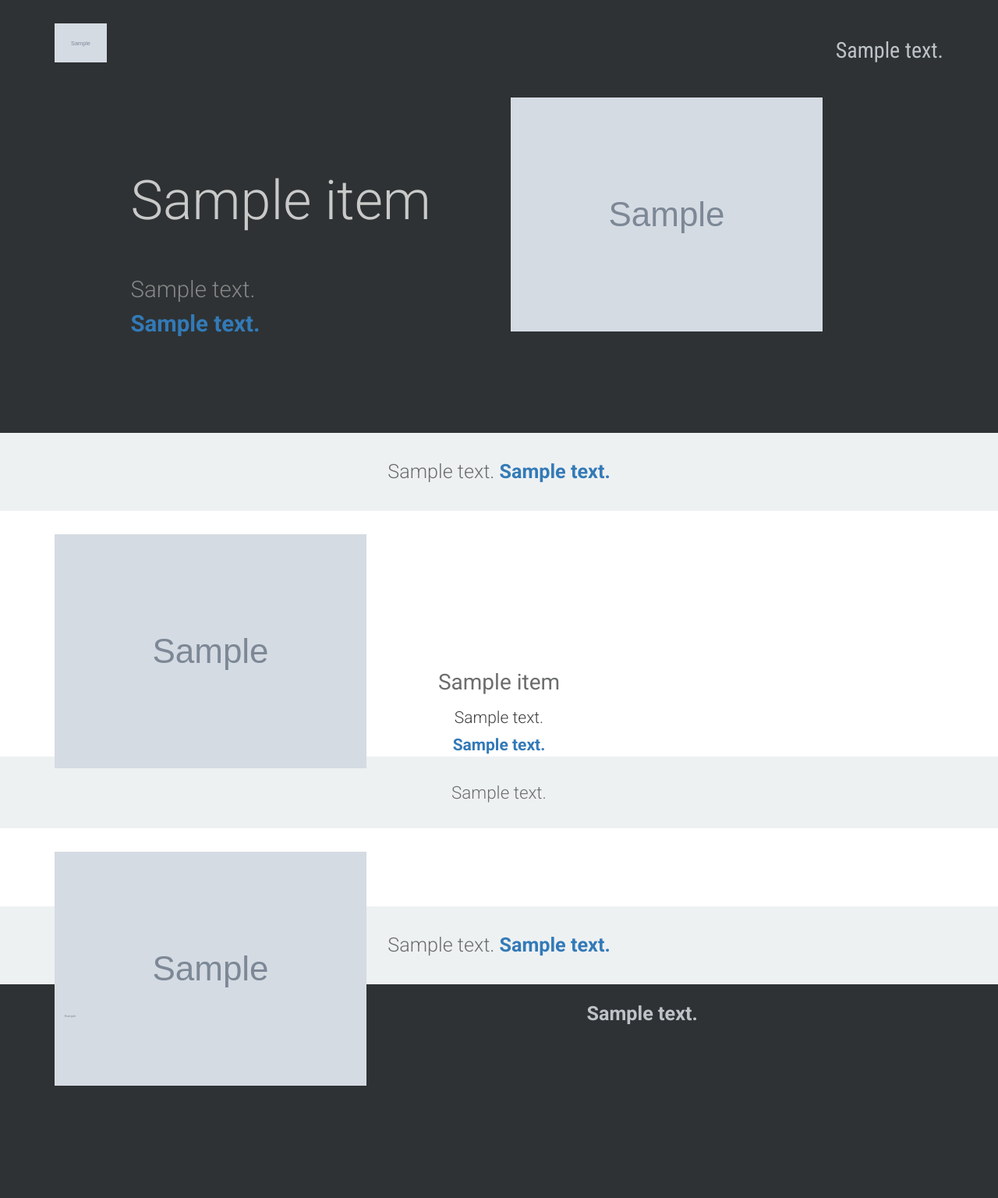
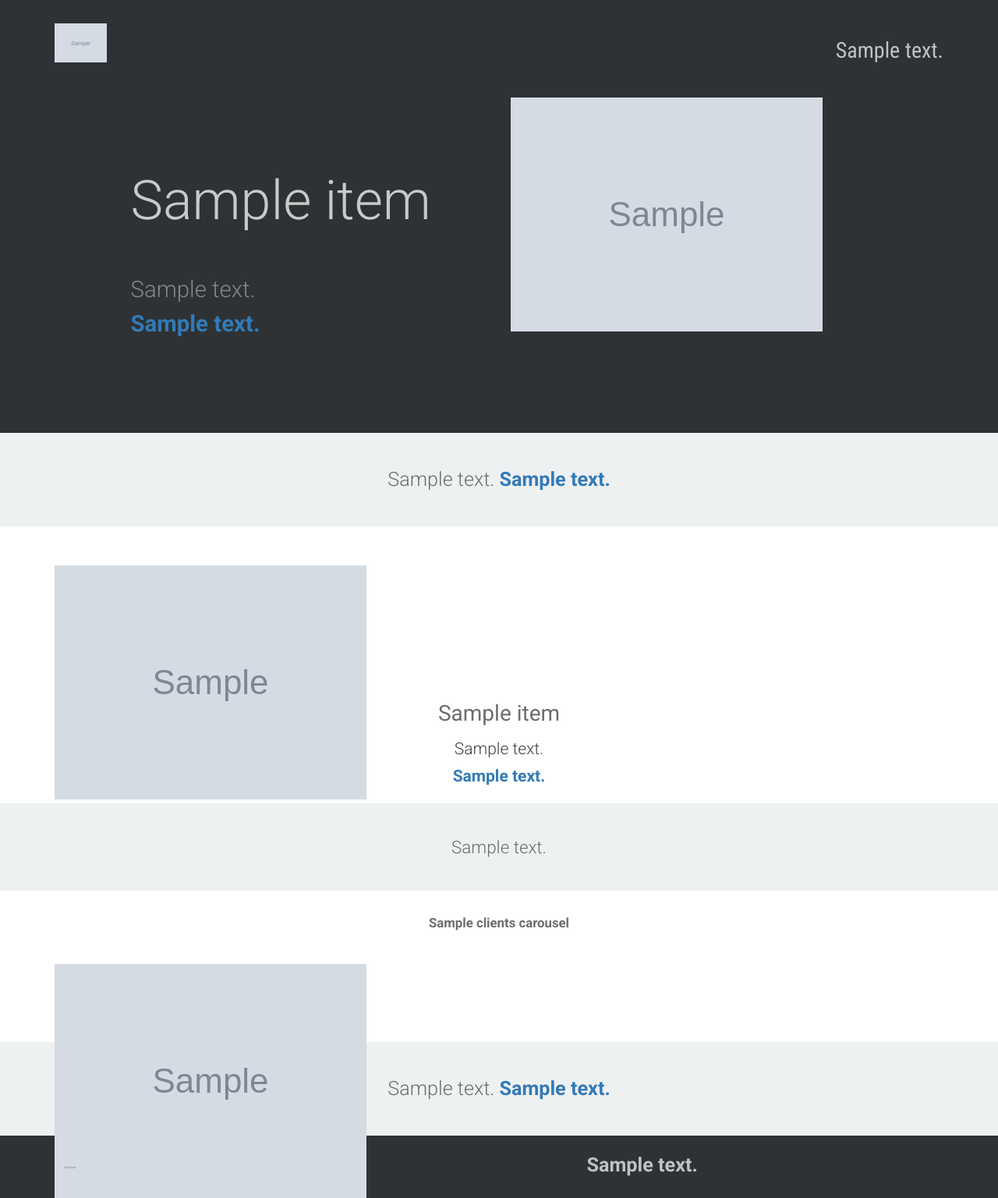
Before and after one commit to Bextr/Bextr-Website, a Flask app: template bextr/app/templates/home.html in a window 1280 px wide. Shown: the whole page at 78% size. Before the commit the page ends 1392 px from the top, so only its background shows below. Run offline with Flask 2, Linux system fonts and the light colour scheme; the template is opened without the code that fills it: most values are stand-ins (such as "Sample title", 1, 10 or a date in 2020); grey boxes marked "Sample" are stand-in pictures; some libraries are stand-ins or nearby versions.

Commit message:
move macros to their own file

```diff
--- a/bextr/app/__init__.py
+++ b/bextr/app/__init__.py
@@ -7,7 +7,7 @@ app.config.from_object('config')
 
 if not app.config['FROZEN']:
     from flask_bootstrap import Bootstrap
-    from .views import home, touchscreens, signage, about, contact
+    from .views import home, touchscreens, signage, about, contact  # @UnresolvedImport
     Bootstrap(app)
     app.register_blueprint(home)
     app.register_blueprint(touchscreens)
--- a/bextr/app/content/home.json
+++ b/bextr/app/content/home.json
@@ -116,6 +116,8 @@
         }
     },
     "middle_text":"Bextr combines made-to-order interactive software with industrial grade touch screen hardware to deliver versatile and durable solutions.",
+    "clients_carousel":{
+    	"title": "OUR CLIENTS",
     	"clients":[
 	        {
 	            "file":"img/client_1.png",
@@ -149,3 +151,4 @@
 	        }
 	    ]
     }
+}
--- a/bextr/app/static/css/layout.css
+++ b/bextr/app/static/css/layout.css
@@ -3,6 +3,8 @@ html, body {
     background-color: #2E3234;
     width: 100%;
     height: 100%;
+    font-family: 'Roboto', sans-serif;
+    font-weight: 400;
 }
 
 a, a:active, a:focus {
@@ -57,7 +59,6 @@ ul {
 
 .navbar-inverse .navbar-nav > li > a {
     font-family: 'Roboto Condensed', sans-serif;
-    font-weight: 400;
     font-size: 180%;
     color: #BDC3C7;
 }
@@ -100,7 +101,6 @@ ul {
     color: grey;
 }
 
-
 .slick-dots {
    bottom: initial;
 }
@@ -116,10 +116,21 @@ ul {
 }
 /* jquery slick end */
 
+
 .clients-wrapper {
     background-color: white;
     padding-top: 30px;
+    padding-bottom: 30px;
 }
+
+.clients-title {
+    font-weight: 700;
+    font-size: 120%;
+    color: #6c6d6d;
+    text-align: center;
+    margin-bottom: 40px;
+}
+
 
 .clients-img {
     width: 100%;
@@ -128,7 +139,8 @@ ul {
 
 .sec-carousel-wrapper {
     background-color: white;
-    padding-top: 30px;
+    padding-top: 50px;
+    padding-bottom: 20px;
 }
 
 .sec-slide-img {
@@ -137,7 +149,6 @@ ul {
 }
 
 .sec-slide-title, .sec-slide-copy, .sec-slide-action {
-    font-family: 'Roboto', sans-serif;
     text-align: center;
 }
 
@@ -168,12 +179,11 @@ ul {
 }
 
 .slide-img {
-    width: 300px;
+    width: inherit;
     height: 150px;
 }
 
 .slide-txt {
-    font-family: 'Roboto', sans-serif;
     font-weight: 300;
     text-align: center;
     margin-bottom: 40px;
@@ -204,20 +214,15 @@ ul {
 }
 
 .middle-text {
-    font-family: 'Roboto', sans-serif;
     font-weight: 300;
     font-size: 160%;
     color: #6c6d6d;
-    width: 100%;
-    display: table;
     text-align: center;
 }
 
 .middle-text > div {
-    display: table-cell;
-    vertical-align: middle;
-    padding-top: 30px;
-    padding-bottom: 30px;
+    width: 80%;
+    margin: 40px auto;
 }
 
 .cta-wrapper {
@@ -225,11 +230,10 @@ ul {
 }
 
 .cta-top, .cta-bottom {
-    font-family: 'Roboto', sans-serif;
     font-weight: 300;
     font-size: 180%;
     color: #6c6d6d;
-    height: 100px;
+    height: 120px;
     width: 100%;
     display: table;
     text-align: center;
@@ -248,7 +252,6 @@ ul {
 
 /* footer start */
 .footer-menu a {
-    font-family: 'Roboto', sans-serif;
     font-weight: 700;
     font-size: 180%;
     color: #BDC3C7;
@@ -312,10 +315,6 @@ ul {
         height: 300px;
     }
 
-    .slide-img {
-        width: 283px;
-    }
-
     .slide-txt {
         text-align: initial;
         margin-bottom: initial;
@@ -332,7 +331,7 @@ ul {
     }
 
     .slide-copy {
-       font-size: 155%;
+        font-size: 155%;
         margin-top: 12%;
     }
 
@@ -365,10 +364,6 @@ ul {
         height: 400px;
     }
 
-    .slide-img {
-        width: 374px;
-    }
-
     .slide-title {
         font-size: 420%;
     }
@@ -393,11 +388,6 @@ ul {
         margin-left: 70px;
     }
     /* header end */
-
-
-    .slide-img {
-        width: 458px;
-    }
 
     .slide-title {
         font-size: 500%;
--- a/bextr/app/templates/home.html
+++ b/bextr/app/templates/home.html
@@ -1,90 +1,15 @@
 {% extends "layout.html" %}
-
-{%- macro render_cta(cont, cls) %}
-        <div class="cta-wrapper">
-            <div class="container">
-                <div class="{{ cls }}">
-                    <div>{{ cont.text }} <span class="cta-action"><a href="{{ cont.action.url }}">{{ cont.action.text.replace(' ', '&nbsp;')|safe }}</a></span>
-                    </div>
-                </div>
-            </div>
-        </div>
-{%- endmacro %}
+{% from 'template_macros.html' import cta, main_crs, sec_crs, middle_text, clients_crs %}
 
 {% block title %}{{ c_page.page_title }}{% endblock %}
 
 {%- block content %}
-        <div class="container">
-            <div class="main-carousel">
-            {%- for item in c_page.main_carousel.slides %}
-                <div class="row">
-                    <div class="col-xs-12 col-sm-5 col-sm-offset-1">
-                        <div class="slide-txt">
-                            <div class="slide-txt-wrapper">
-                                <div class="slide-title">{{ item.title }}</div>
-                                <div class="slide-copy">{{ item.text }}</div>
-                                <div class="slide-action">
-                                    <a href="{{ item.action.url }}">{{ item.action.text }}</a>
-                                </div>
-                            </div>
-                        </div>
-                    </div>
-                    <div class="col-xs-12 col-sm-5">
-                        <a href="{{ item.img.url }}">
-                            <div class="slide-img">
-                                <img src="{{ url_for('static', filename=item.img.file) }}" alt="{{ item.img.desc }}">
-                            </div>
-                        </a>
-                    </div>
-                </div>
-            {%- endfor %}
-            </div>
-        </div>
 
-{{- render_cta(c_page.cta.top, 'cta-top') }}
-        <div class="sec-carousel-wrapper">
-            <div class="container">
-                <div class="sec-carousel">
-                {%- for item in c_page.sec_carousel.slides %}
-                    <div>
-                        <a href="{{ item.img.url }}">
-                            <div class="sec-slide-img">
-                                <img src="{{ url_for('static', filename=item.img.file) }}" alt="{{ item.img.desc }}">
-                            </div>
-                        </a>
-                        <div class="sec-slide-title">{{ item.title }}</div>
-                        <div class="sec-slide-copy">{{ item.text }}</div>
-                        <div class="sec-slide-action">
-                            <a href="{{ item.action.url }}">{{ item.action.text }}</a>
-                        </div>
-                    </div>
-                {%- endfor %}
-                </div>
-            </div>
-        </div>
-
-        <div class="middle-text-wrapper">
-            <div class="container">
-                <div class="middle-text">
-                    <div>{{ c_page.middle_text }}</div>
-                </div>
-            </div>
-        </div>
-        <div class="clients-wrapper">
-            <div class="container">
-                <div class="clients-carousel">
-                {%- for item in c_page.clients %}
-                    <div>
-                        <a href="{{ item.url }}">
-                            <div class="clients-img">
-                                <img src="{{ url_for('static', filename=item.file) }}" alt="{{ item.desc }}">
-                            </div>
-                        </a>
-                    </div>
-                {%- endfor %}
-                </div>
-            </div>
-        </div>
-{{- render_cta(c_page.cta.bottom, 'cta-bottom') -}}
+{{- main_crs(c_page.main_carousel) }}
+{{- cta(c_page.cta.top, 'cta-top') }}
+{{- sec_crs(c_page.sec_carousel) }}
+{{- middle_text(c_page.middle_text) }}
+{{- clients_crs(c_page.clients_carousel) }}
+{{- cta(c_page.cta.bottom, 'cta-bottom') -}}
 
 {%- endblock content -%}
--- a/bextr/app/templates/layout.html
+++ b/bextr/app/templates/layout.html
@@ -1,4 +1,4 @@
-{% block doc -%}
+{%- block doc -%}
 <!DOCTYPE html>
 <html{% block html_attribs %}{% endblock html_attribs %}>
 
@@ -29,7 +29,6 @@
     {%- block header %}
         <nav class="navbar navbar-inverse" role="navigation">
             <div class="container">
-                <!-- Brand and toggle get grouped for better mobile display -->
                 <div class="navbar-header">
                     <button type="button" class="navbar-toggle collapsed" data-toggle="collapse" data-target="#header-navbar-collapse">
                         <span class="sr-only">Toggle navigation</span>
@@ -52,6 +51,9 @@
             </div>
         </nav>
     {%- endblock header %}
+
+    {%- block breadcrumb %}
+    {% endblock breadcrumb %}
 
     {%- block content %}
     {% endblock content %}
--- /dev/null
+++ b/bextr/app/templates/template_macros.html
@@ -0,0 +1,97 @@
+{%- macro cta(cont, cls) %}
+        <div class="cta-wrapper">
+            <div class="container">
+                <div class="{{ cls }}">
+                    <div>{{ cont.text }} <span class="cta-action"><a href="{{ cont.action.url }}">{{ cont.action.text.replace(' ', '&nbsp;')|safe }}</a></span>
+                    </div>
+                </div>
+            </div>
+        </div>
+{%- endmacro %}
+
+{%- macro breadcrumb(cont) %}
+        <div class="container breadcrumb">
+            <div>{{ cont }}</div>
+        </div>
+{%- endmacro %}
+
+{%- macro main_crs(cont) %}
+        <div class="container">
+            <div class="main-carousel">
+            {%- for item in cont.slides %}
+                <div class="row">
+                    <div class="col-xs-12 col-sm-5 col-sm-offset-1">
+                        <div class="slide-txt">
+                            <div class="slide-txt-wrapper">
+                                <div class="slide-title">{{ item.title }}</div>
+                                <div class="slide-copy">{{ item.text }}</div>
+                                <div class="slide-action">
+                                    <a href="{{ item.action.url }}">{{ item.action.text }}</a>
+                                </div>
+                            </div>
+                        </div>
+                    </div>
+                    <div class="col-xs-12 col-sm-5">
+                        <a href="{{ item.img.url }}">
+                            <div class="slide-img">
+                                <img src="{{ url_for('static', filename=item.img.file) }}" alt="{{ item.img.desc }}">
+                            </div>
+                        </a>
+                    </div>
+                </div>
+            {%- endfor %}
+            </div>
+        </div>
+{%- endmacro %}
+
+{%- macro sec_crs(cont) %}
+        <div class="sec-carousel-wrapper">
+            <div class="container">
+                <div class="sec-carousel">
+                {%- for item in cont.slides %}
+                    <div>
+                        <a href="{{ item.img.url }}">
+                            <div class="sec-slide-img">
+                                <img src="{{ url_for('static', filename=item.img.file) }}" alt="{{ item.img.desc }}">
+                            </div>
+                        </a>
+                        <div class="sec-slide-title">{{ item.title }}</div>
+                        <div class="sec-slide-copy">{{ item.text }}</div>
+                        <div class="sec-slide-action">
+                            <a href="{{ item.action.url }}">{{ item.action.text }}</a>
+                        </div>
+                    </div>
+                {%- endfor %}
+                </div>
+            </div>
+        </div>
+{%- endmacro %}
+
+{%- macro middle_text(cont) %}
+        <div class="middle-text-wrapper">
+            <div class="container">
+                <div class="middle-text">
+                    <div>{{ cont }}</div>
+                </div>
+            </div>
+        </div>
+{%- endmacro %}
+
+{%- macro clients_crs(cont) %}
+        <div class="clients-wrapper">
+            <div class="container">
+                <div class="clients-title">{{ cont.title }}</div>
+                <div class="clients-carousel">
+                {%- for item in cont.clients %}
+                    <div>
+                        <a href="{{ item.url }}">
+                            <div class="clients-img">
+                                <img src="{{ url_for('static', filename=item.file) }}" alt="{{ item.desc }}">
+                            </div>
+                        </a>
+                    </div>
+                {%- endfor %}
+                </div>
+            </div>
+        </div>
+{%- endmacro %}
```
Also changed, not shown: bextr/app/content/touchscreens.json (+119 -1 lines), bextr/app/templates/touchscreens.html (+12 -2 lines). Lines whose indentation alone changed are shown as unchanged.
